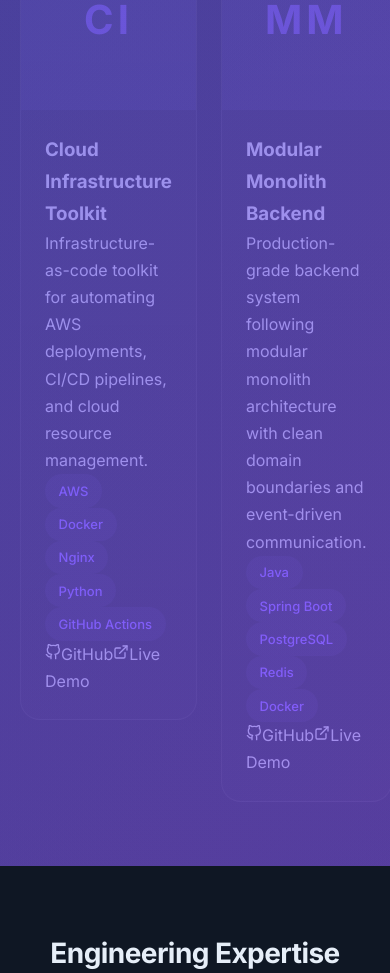
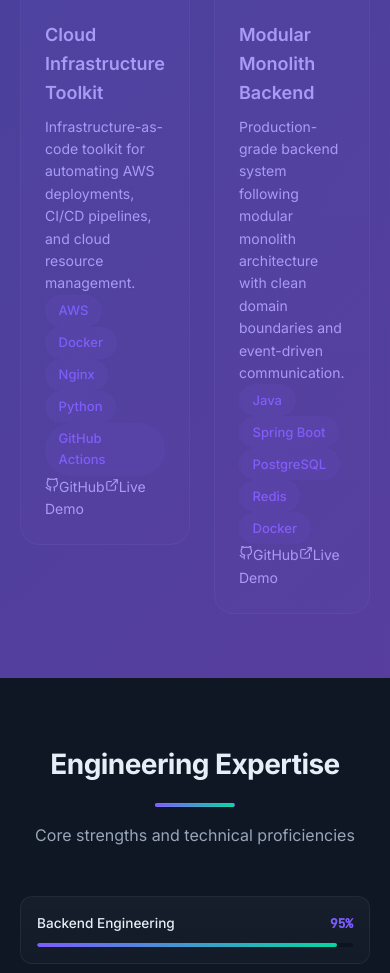
Before and after one commit to Riyaz2815-Mohammed/PortFolio-React, a React (Vite) app: page / in a window 390 px wide. Shown: the part 6000-6973 px from the top of the page. Built offline with nearby package versions, Linux system fonts and the light colour scheme.

Commit message:
feat: update body and heading styles for improved typography and responsiveness

```diff
--- a/src/index.css
+++ b/src/index.css
@@ -70,10 +70,31 @@ html {
 body {
   font-family: var(--font-sans);
   background-color: var(--bg-primary);
-  color: var(--text-secondary);
-  line-height: 1.7;
+  color: var(--text-primary);
+  line-height: 1.6;
   overflow-x: hidden;
   font-size: 16px;
+  -webkit-font-smoothing: antialiased;
+}
+
+/* Headings */
+h1, h2, h3, h4 {
+  font-family: var(--font-heading);
+  color: var(--text-primary);
+  margin: 0 0 0.5rem 0;
+}
+
+h1 { font-size: clamp(2rem, 4.5vw, 3.2rem); font-weight: 800; }
+h2 { font-size: clamp(1.5rem, 3.5vw, 2.25rem); font-weight: 700; }
+h3 { font-size: clamp(1.125rem, 2.2vw, 1.25rem); font-weight: 600; }
+
+/* Improve responsive typographic rhythm */
+@media (max-width: 1024px) {
+  body { font-size: 15px; }
+}
+
+@media (max-width: 640px) {
+  body { font-size: 14px; }
 }
 
 a {
```
